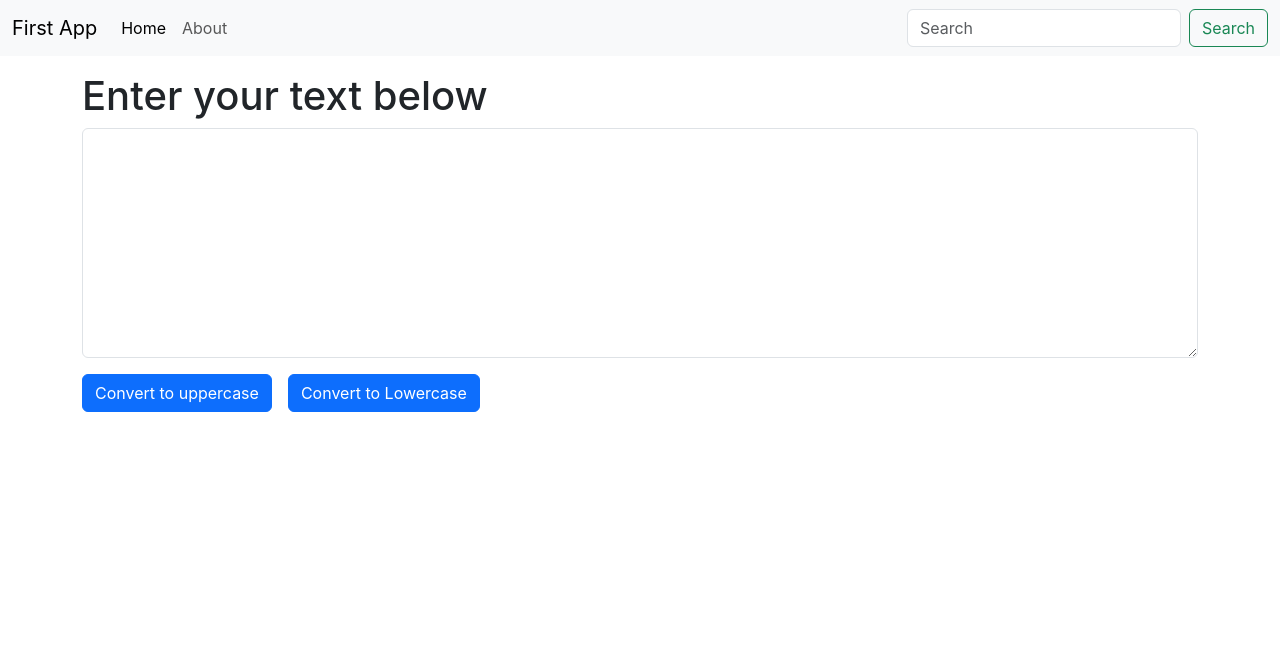
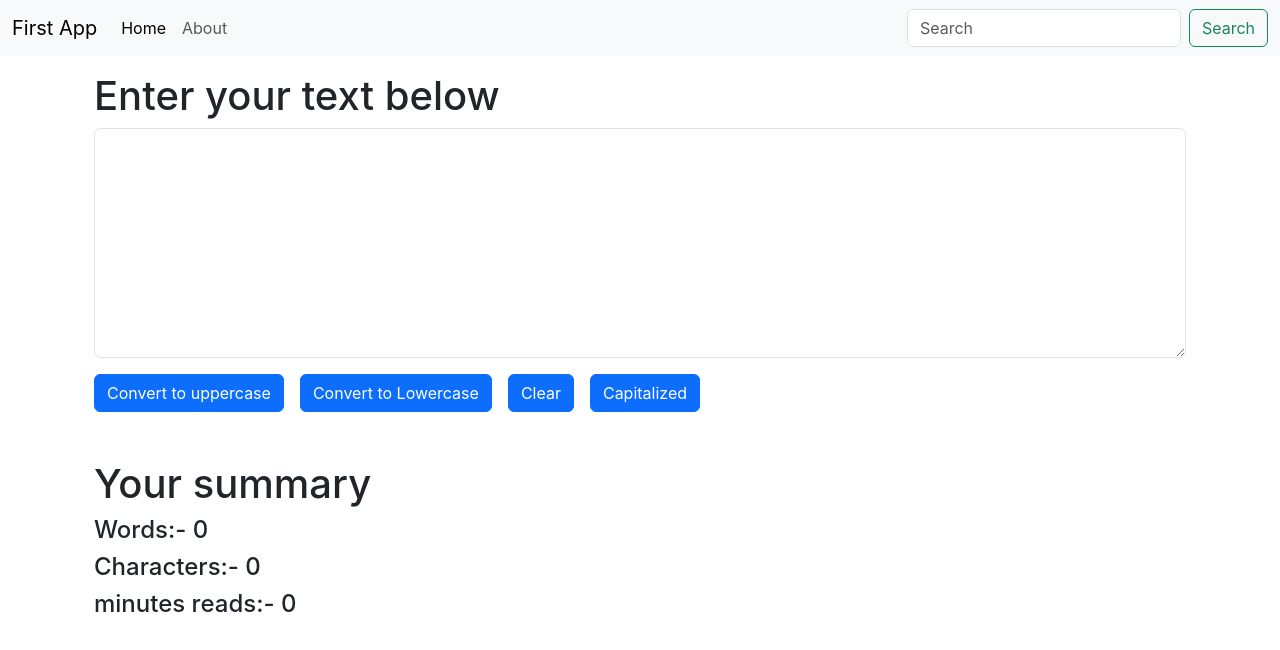
Before and after one commit to Ashvinkanzariya03/React_02, a React (Create React App) app in the folder bootstrapapp/: page / in a window 1280 px wide. Shown: the top 650 px of the page. Built offline with nearby package versions, Linux system fonts and the light colour scheme.

Commit message:
textClear, Capitalized,words length,characters,times of reads

```diff
--- a/bootstrapapp/src/Components/TextForm.js
+++ b/bootstrapapp/src/Components/TextForm.js
@@ -11,18 +11,39 @@ export default function TextForm(props) {
       let newText = text.toLowerCase()
       setText(newText)
   }
+  const handelClickcapital=()=>{
+    let newText = text
+    .toLowerCase()
+    .split(" ")
+    .map((word) => word.charAt(0).toUpperCase() + word.slice(1))
+    .join(" ");
+    setText(newText);
+  }
+  const handelClickClear = ()=>{
+    setText("")
+  }
   const handelonchange=(e)=>{
     // console.log("change");
     setText(e.target.value)
   }
   return (
-    <div>
+    <>
+        <div className="container">
             <h1>{props.heading}</h1>
             <div className="mb-3">
                 <textarea className="form-control" id="mybox" value={text} onChange={handelonchange} rows="9"></textarea>
             </div>
             <button className="btn btn-primary me-3" onClick={handelClickUp}>Convert to uppercase</button>
-      <button className="btn btn-primary" onClick={handelClickLw}>Convert to Lowercase</button>
+            <button className="btn btn-primary me-3" onClick={handelClickLw}>Convert to Lowercase</button>
+            <button className="btn btn-primary me-3" onClick={handelClickClear}>Clear</button>
+            <button className="btn btn-primary me-3" onClick={handelClickcapital}>Capitalized</button>
         </div>
+        <div className="container my-5">
+            <h1>Your summary</h1>
+            <h4>Words:- {text.trim() === "" ? 0 : text.trim().split(/\s+/).length }</h4>
+            <h4>Characters:- {text.length}</h4>
+            <h4>minutes reads:- {0.008 * text.split("").length }</h4>
+        </div>
+    </>
   );
 }
```
Lines whose indentation alone changed are shown as unchanged.
